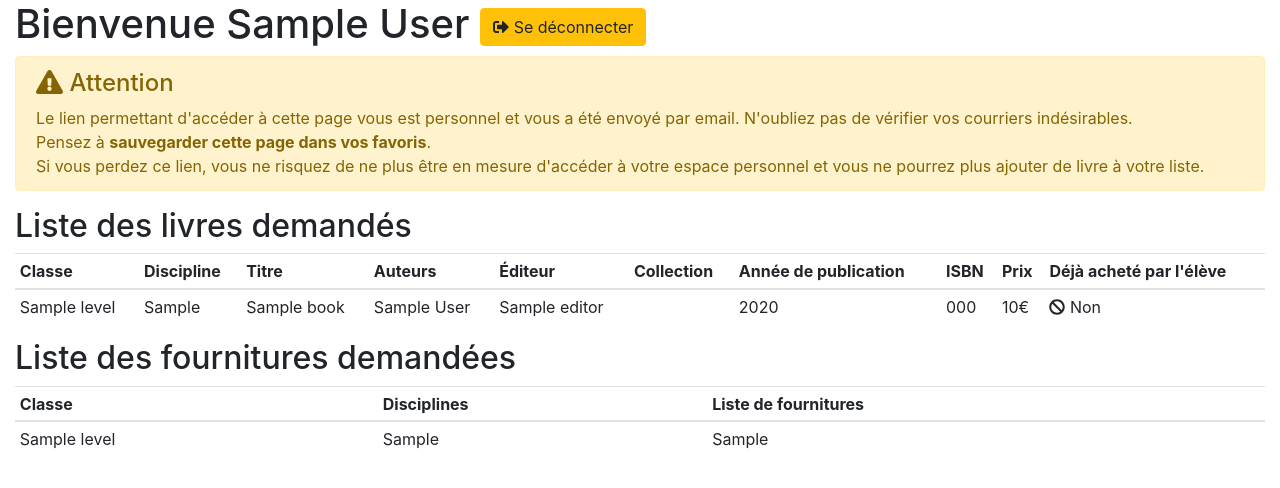
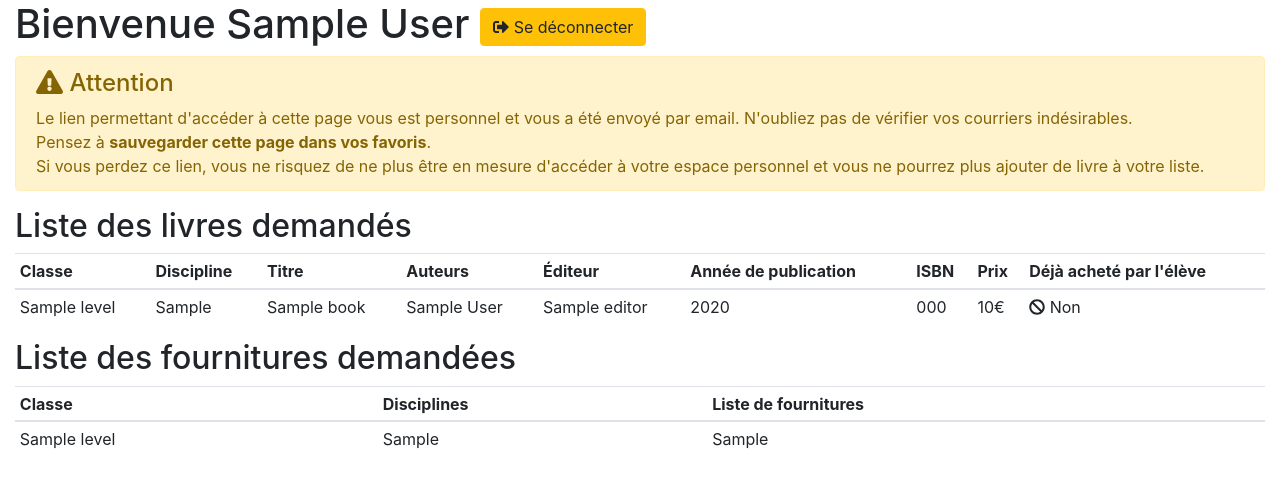
Before and after one commit to Crocmagnon/manuels-scolaires, a Django app: page /teacher/00000000-0000-0000-0000-000000000001 in a window 1280 px wide. Shown: the part 56-544 px from the top of the page. Run offline with Django 3.2, Linux system fonts and the light colour scheme; tables that the repository leaves empty hold one stand-in row (values such as "Sample post"); some libraries are stand-ins or nearby versions.

Commit message:
Remove collection from table recap

```diff
--- a/manuels/templates/manuels/list_books_supplies.html
+++ b/manuels/templates/manuels/list_books_supplies.html
@@ -50,7 +50,6 @@
                         <th scope="col">Titre</th>
                         <th scope="col">Auteurs</th>
                         <th scope="col">Éditeur</th>
-                        <th scope="col">Collection</th>
                         <th scope="col">Année de publication</th>
                         <th scope="col">ISBN</th>
                         <th scope="col">Prix</th>
@@ -77,7 +76,6 @@
                             <td>{{ book.title }}</td>
                             <td>{{ book.authors }}</td>
                             <td>{{ book.editor }}</td>
-                            <td>{{ book.collection }}</td>
                             <td>{{ book.publication_year }}</td>
                             <td>{{ book.isbn }}</td>
                             <td>{{ book.price }}€</td>
```
